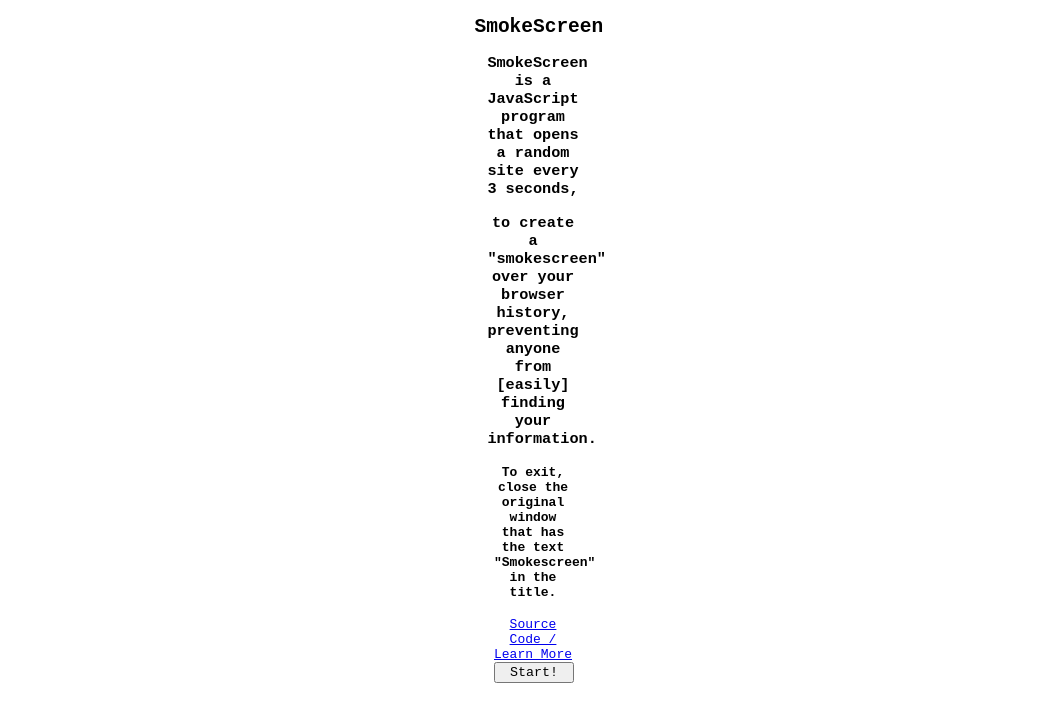
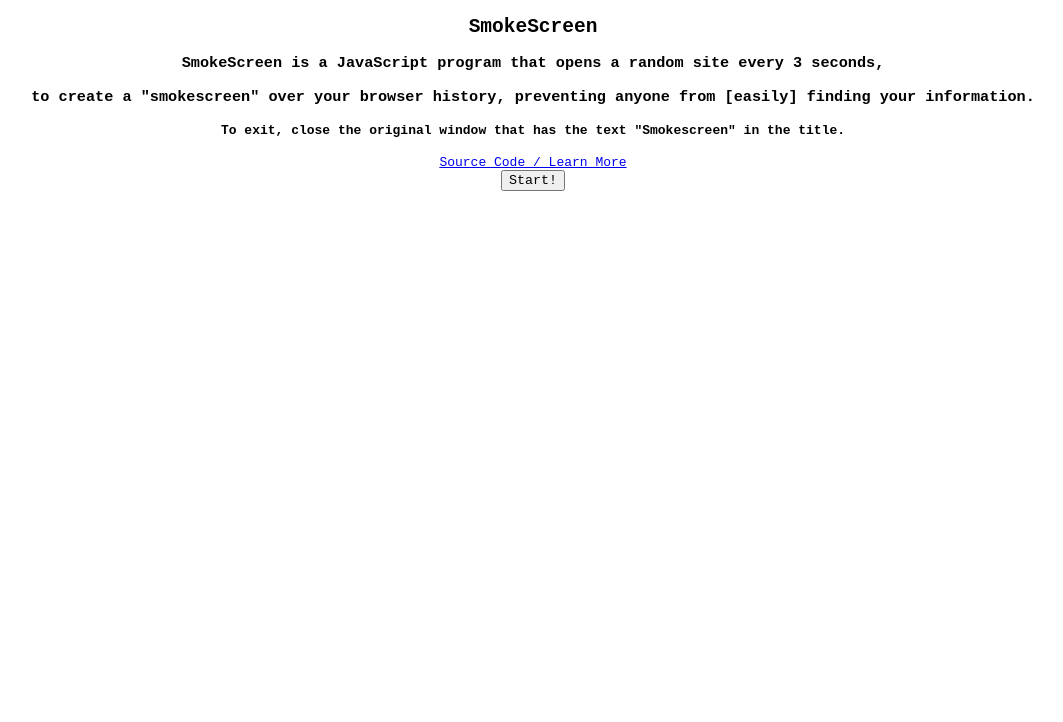
Before and after one commit to keeganjk/smokescreen, a plain HTML site: page index.htm in a window 1280 px wide. Shown: the whole page, without its empty margins (107-1170 px from the left). Drawn offline with Linux system fonts and the light colour scheme.

Commit message:
Update index.htm

```diff
--- a/index.htm
+++ b/index.htm
@@ -16,37 +16,31 @@
       h2 {
         margin-left: auto;
         margin-right: auto;
-        width: 6em
       }
 
       h3 {
         margin-left: auto;
         margin-right: auto;
-        width: 6em
       }
 
       h4 {
         margin-left: auto;
         margin-right: auto;
-        width: 6em
       }
 
       p {
         margin-left: auto;
         margin-right: auto;
-        width: 6em
       }
 
       a {
         margin-left: auto;
         margin-right: auto;
-        width: 6em
       }
 
       button {
         margin-left: auto;
         margin-right: auto;
-        width: 6em
       }
 
     </style>
```
